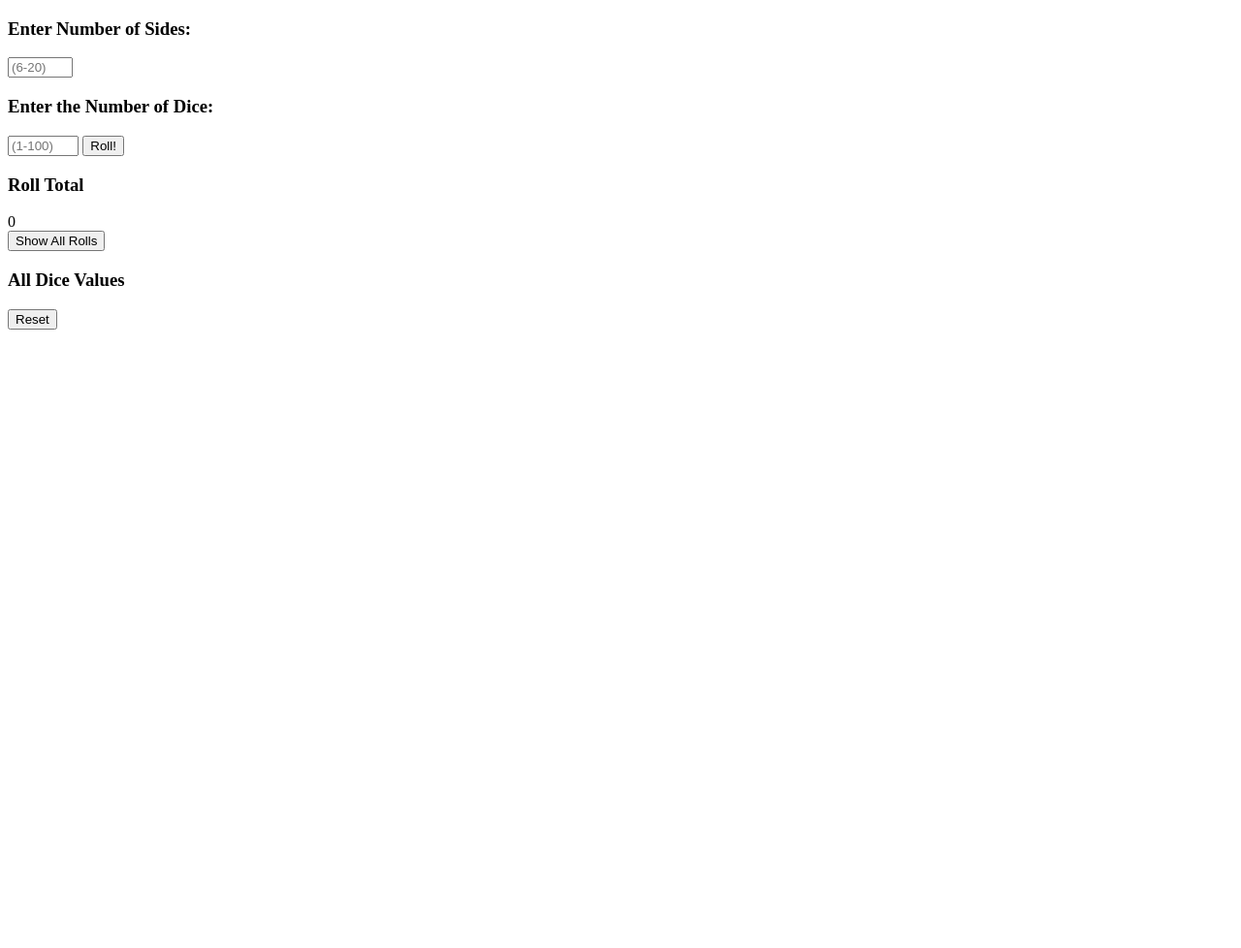
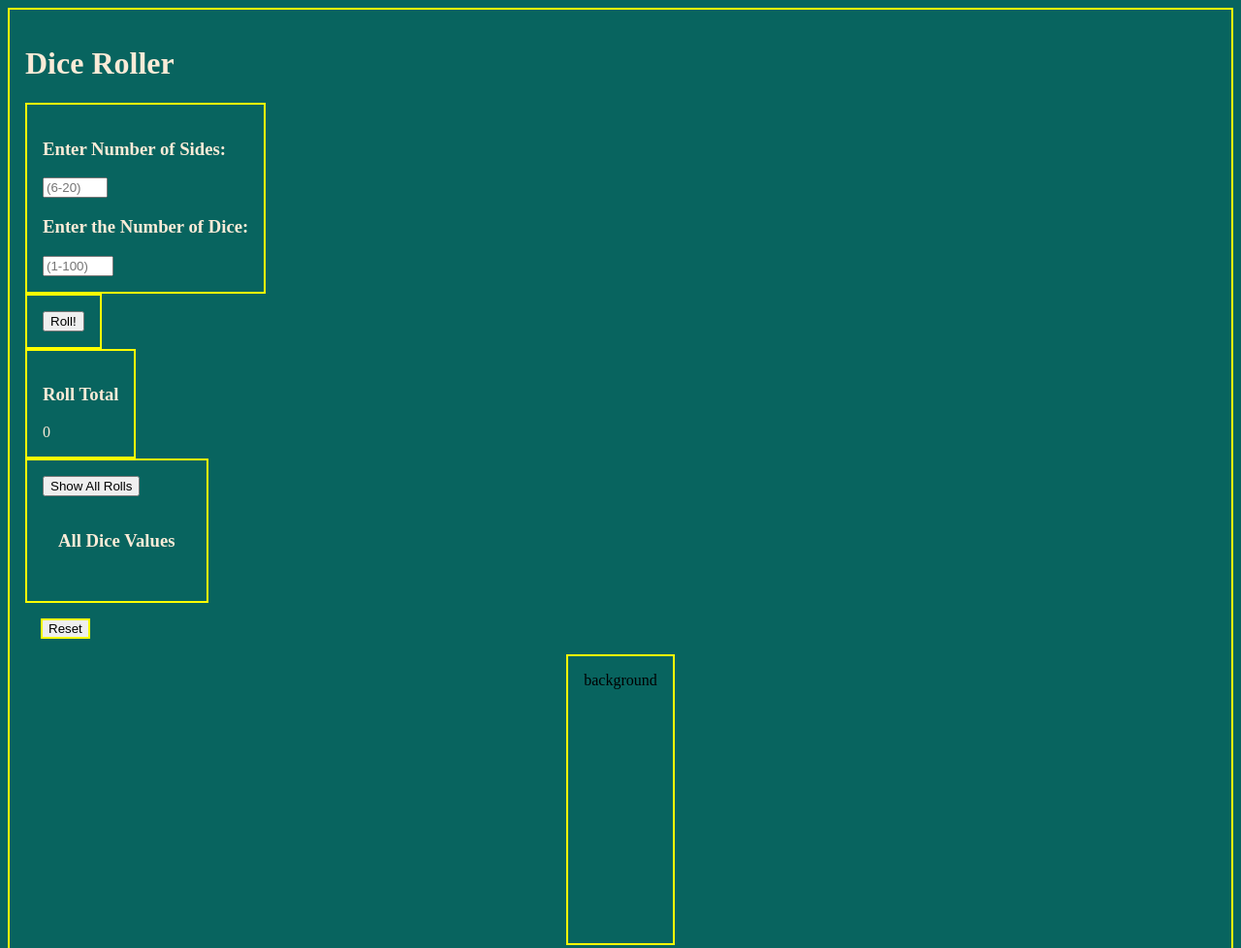
Before and after one commit to damieante13/assessment-diceroller-js, a plain HTML site: page index.html in a window 1280 px wide. Shown: the top 978 px of the page at 97% size. Before the commit the page ends 800 px from the top, so only its background shows below. Drawn offline with Linux system fonts and the light colour scheme.

Commit message:
css start

```diff
--- a/assets/javascript/main.js
+++ b/assets/javascript/main.js
@@ -40,9 +40,8 @@ outputElement.innerHTML=sumDice;
 
 //event listen2 show all dice values
 showAllRolls.addEventListener("click", function(){
-//cite found dice icon here https://stackoverflow.com/questions/31084430/how-to-roll-multiple-dice-using-a-for-loop
 for(let i=0; i<dieRolls.length; i+=1){
-    allRolls.innerHTML+="<li>" + "&#x268" + dieRolls[i] + "</li>";
+    allRolls.innerHTML+="<li>" + dieRolls[i] + "</li>";
 }
 
 })
--- a/assets/stylesheets/style.css
+++ b/assets/stylesheets/style.css
@@ -1,10 +1,72 @@
 *{
     box-sizing: border-box;
+    @import url('https://fonts.googleapis.com/css?family=Della+Respira|Playfair+Display|Playfair+Display+SC&display=swap');
+}
+
+body{
+    background-color: #08645f;
+    font-family: 'Playfair Display', serif;
+    font-family: 'Della Respira', serif;
+    font-family: 'Playfair Display SC', serif;
+}
+div{
+    padding: 1em;
+}
+
+#container{
+    display:flex;
+    align-items: flex-start;
+    flex-direction: column;
+    border: 2px solid yellow;
+
+}
+
+#background {
+    /* background-image: url("../images/one-dice-clipart-free-clipart-images.png");
+    background-position:center;
+    background-repeat: no-repeat;
+    background-size: contain;*/
+    border: 2px solid yellow;
+    align-self: center;
+    min-height: 300px;
+    flex-basis: 300px;
+
 }
 
 #number-of-dice{
     width: 5.5em;
 }
+
 #side-of-die{
     width: 5em;
 }
+
+h3, h1 {
+    color: antiquewhite;
+
+}
+
+li{
+    color: antiquewhite;
+}
+#total-of-roll{
+    color: antiquewhite;
+}
+
+#input{
+    border: 2px solid yellow;
+}
+#roll-btn{
+    border: 2px solid yellow;
+
+}
+#sum-totals{
+    border: 2px solid yellow;
+}
+
+#show-details{
+    border: 2px solid yellow;
+    }
+    #reset{
+        border: 2px solid yellow;
+    }
--- a/index.html
+++ b/index.html
@@ -7,7 +7,9 @@
     <link rel="stylesheet" href="./assets/stylesheets/style.css">
 </head>
 <body>
-
+<div id="container">
+<h1>Dice Roller</h1>
+    <div id="input">
     <!-- limit 100 die || 20 sides-->
      <label for="sides-of-die"> <h3>Enter Number of Sides:</h3> </label>
     <input type="number" name="side-of-die" id="side-of-die" placeholder="(6-20)"
@@ -16,21 +18,34 @@
     <label for="number-of-dice"> <h3>Enter the Number of Dice:</h3> </label>
     <input type="number" name="number-of-dice" id="number-of-dice" placeholder="(1-100)"
     min="1" max="100">
+    </div>
 
+    <div id="roll-btn">
+    <button id="roll-button">Roll!</button>
+    </div>
 
+    <div id="sum-totals">
+    <h3>Roll Total</h3>
+    <span id="total-of-roll">0</span>
+    </div>
 
+    <div id="show-details">
+    <button id="show-all-rolls">Show All Rolls</button> <br>
 
-    <button id="roll-button">Roll!</button>
-    <h3>Roll Total</h3>
-    <span id="total-of-roll">0</span><br>
-
-    <button id="show-all-rolls">Show All Rolls</button> <br>
+        <div id="result-list">
         <h3>All Dice Values</h3>
         <ol id="all-rolls">
         </ol>
+        </div>
+    </div>
 
+
+    <div id="reset-btn">
     <button id="reset" href="#">Reset</button>
+    </div>
 
+    <div id="background"> background</div>
+</div>
     <script src="./assets/javascript/main.js"></script>
 </body>
 </html>
```
Also changed, not shown: assets/images/one-dice-clipart-free-clipart-images.png (added). Lines whose indentation alone changed are shown as unchanged.
